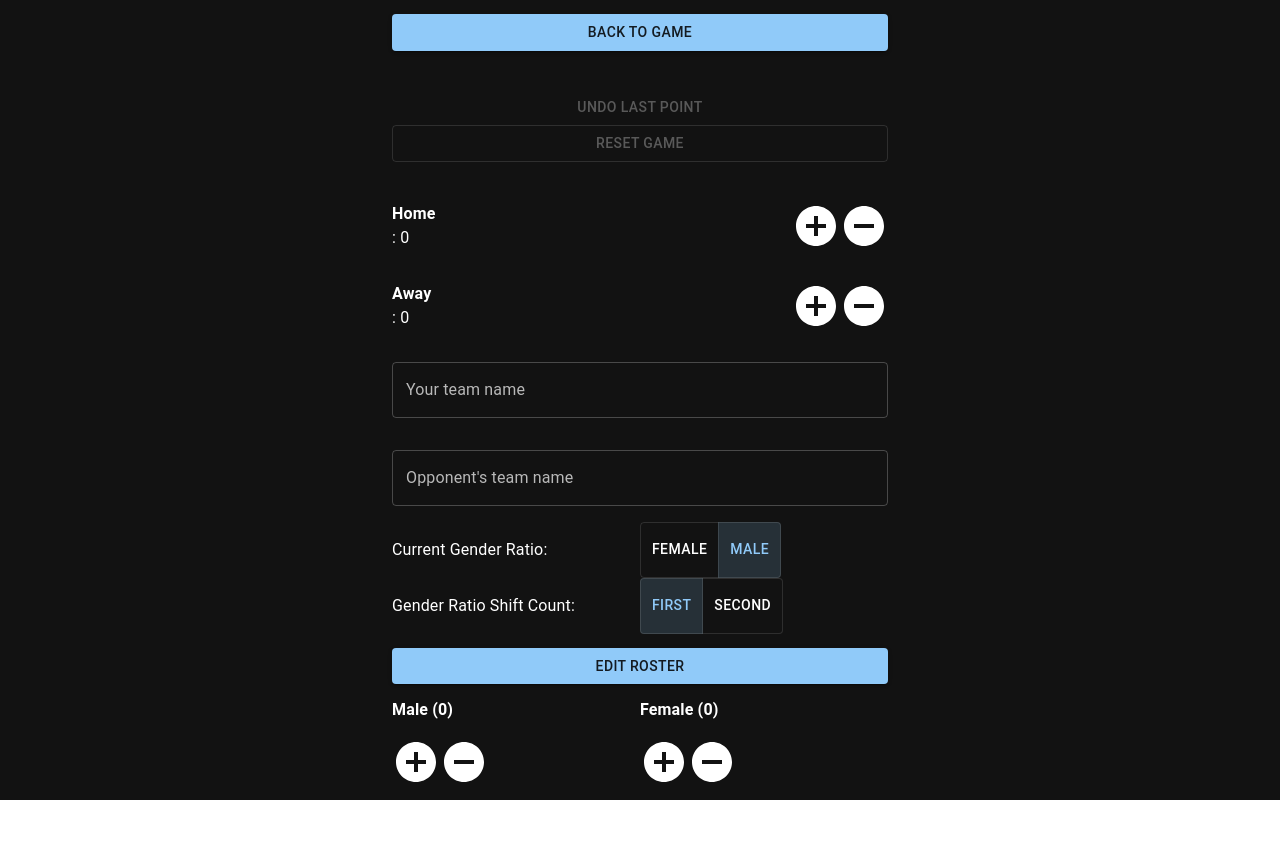
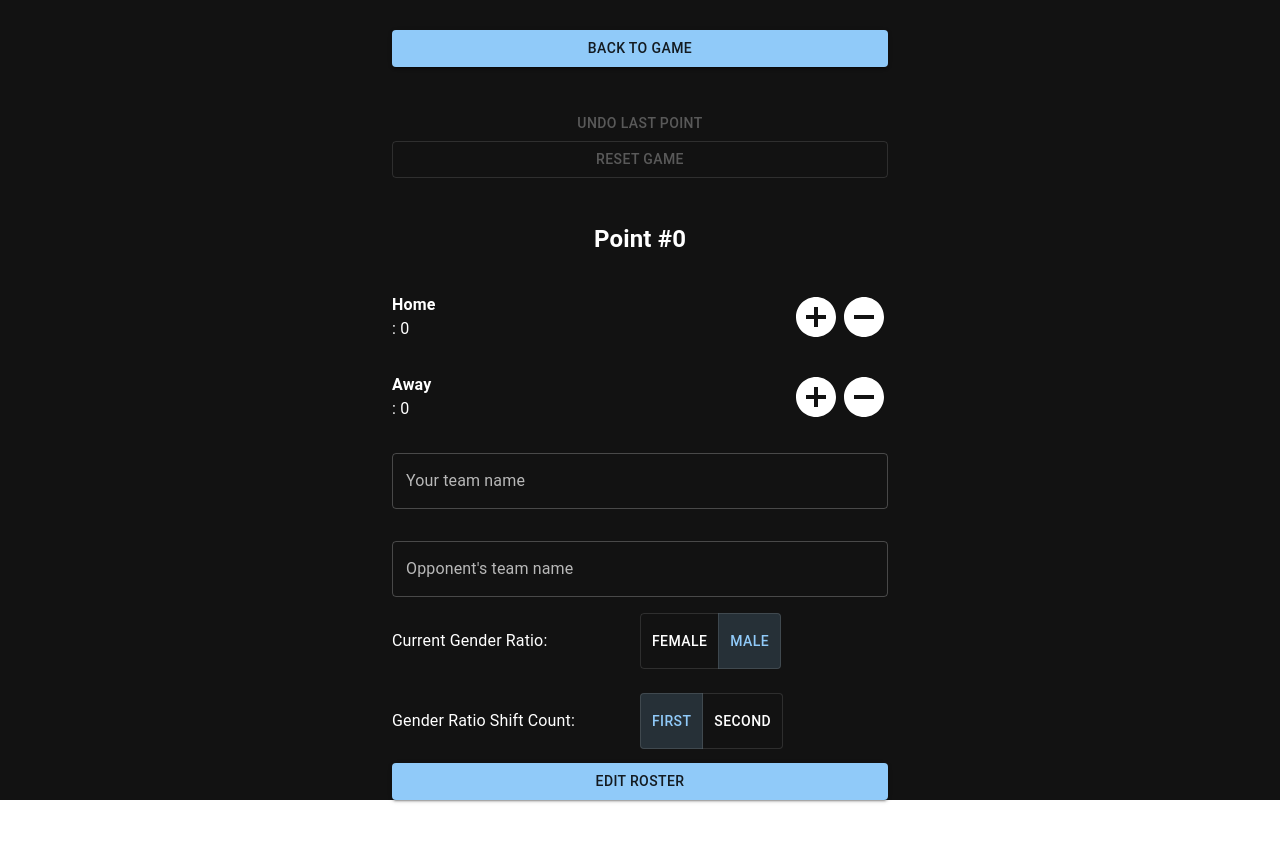
Before and after one commit to b2simms/ulty-lineup, a React (Vite) app: page /#/advanced in a window 1280 px wide. Shown: the top 842 px of the page. Before the commit the page ends 818 px from the top, so only its background shows below. Built offline with nearby package versions, Linux system fonts and the light colour scheme.

Commit message:
Style tweaks

```diff
--- a/src/Advanced.tsx
+++ b/src/Advanced.tsx
@@ -196,7 +196,7 @@ const PlayerLineup: React.FC = () => {
   };
 
   return (
-    <Box sx={{ display: 'flex', flexDirection: 'column', height: '100vh', minWidth: '350px' }}>
+    <Box sx={{ display: 'flex', flexDirection: 'column', height: '100vh', minWidth: '350px', padding: '1em' }}>
       <Button
         variant="contained"
         onClick={() => navigate("/")}
@@ -216,6 +216,8 @@ const PlayerLineup: React.FC = () => {
       </Box>
 
       <br />
+
+      <h2 className='centerHeader'>Point #{pointsPlayed + 1}</h2>
 
       <Box sx={{ display: 'flex', flexDirection: 'row', margin: '1em 0' }}>
         <Box sx={{ display: 'flex', flex: '1', flexDirection: 'column' }}>
@@ -258,6 +260,8 @@ const PlayerLineup: React.FC = () => {
           }}
         />
 
+        <br />
+
         <Box sx={{ display: 'flex', flexDirection: 'column' }}>
           <Box sx={{ display: 'flex', flexDirection: 'row' }}>
             <Box sx={{ display: 'flex', flex: '1' }}>
@@ -276,6 +280,7 @@ const PlayerLineup: React.FC = () => {
               </ToggleButtonGroup>
             </Box>
           </Box>
+          <br />
           <Box sx={{ display: 'flex', flexDirection: 'row' }}>
             <Box sx={{ display: 'flex', flex: '1' }}>
               <p>Gender Ratio Shift Count:</p>
--- a/src/PlayerLineup.tsx
+++ b/src/PlayerLineup.tsx
@@ -290,6 +290,7 @@ const PlayerLineup: React.FC = () => {
           display: "flex",
           flexDirection: "column",
           alignItems: "center",
+          padding: '1em',
         }}>
           <CloseIcon onClick={handleClose} sx={{ position: "absolute", top: "1em", right: "1em" }}></CloseIcon>
           <h2>Who Scored?</h2>
@@ -304,7 +305,8 @@ const PlayerLineup: React.FC = () => {
             <ToggleButton value="home">{homeTeam}</ToggleButton>
             <ToggleButton value="away">{awayTeam}</ToggleButton>
           </ToggleButtonGroup>
-          <Button variant="contained" onClick={handleLineupChange}>OK</Button>
+          <br />
+          <Button variant="contained" fullWidth onClick={handleLineupChange} sx={{ height: '48px' }}>OK</Button>
         </Card>
       </Modal>
     </Box>
```
